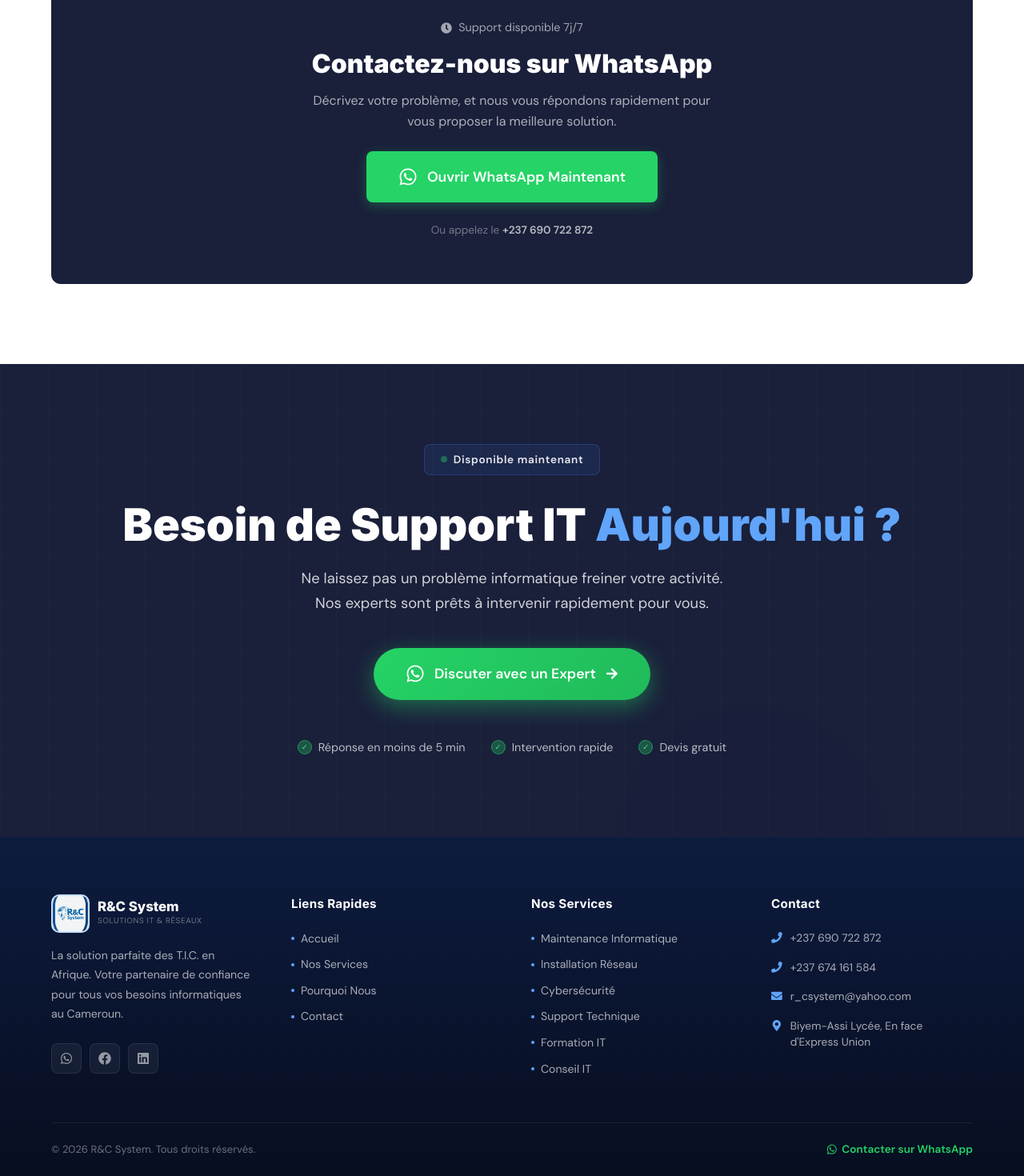
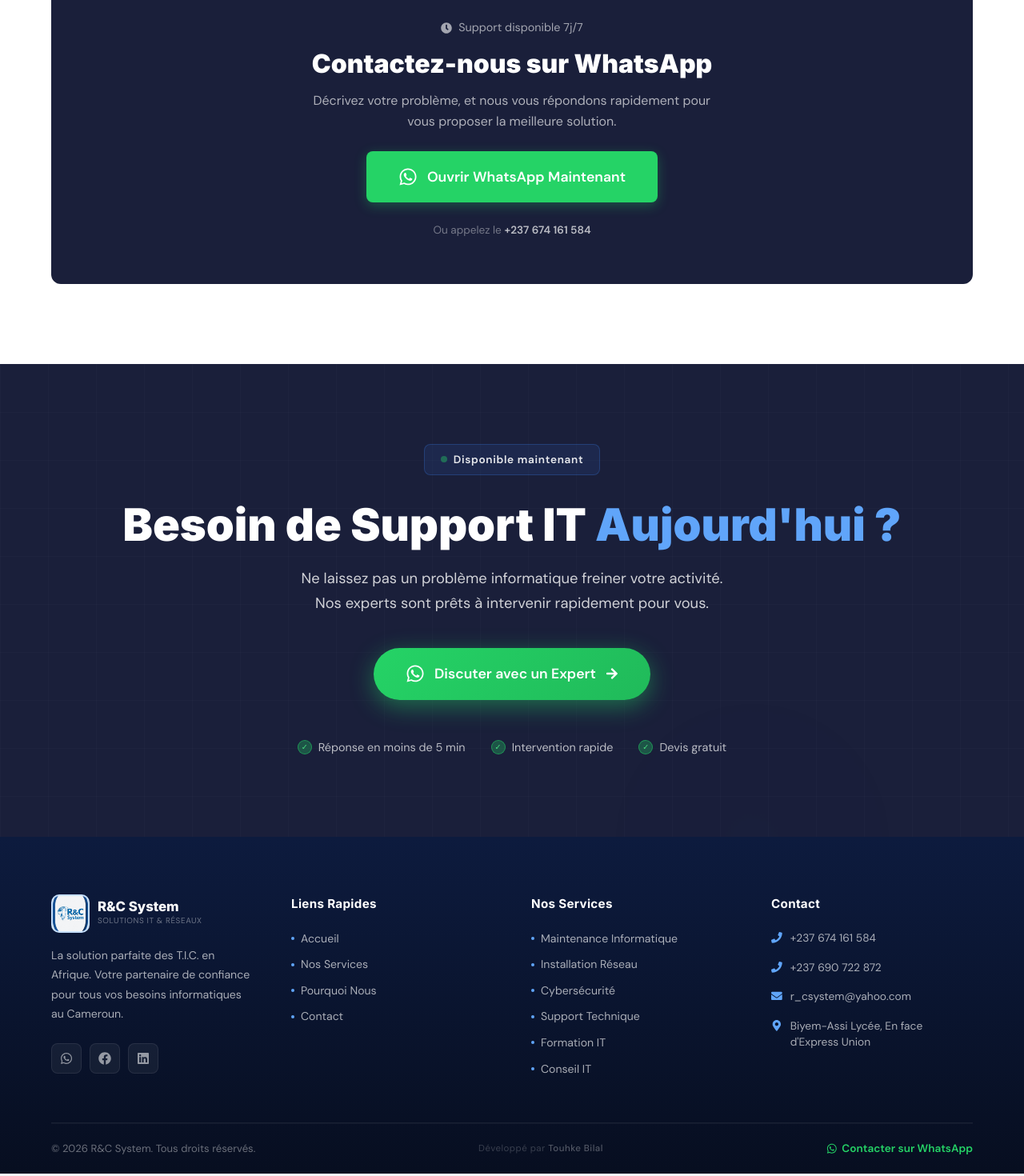
Before and after one commit to Touhke/rc-system, a React (Vite) app: page / in a window 1280 px wide. Shown: the part 7182-8652 px from the top of the page at 80% size. Built offline with nearby package versions, Linux system fonts and the light colour scheme.

Commit message:
fix: correct WhatsApp number + add developer credit

```diff
--- a/src/components/Contact.jsx
+++ b/src/components/Contact.jsx
@@ -40,14 +40,13 @@ export default function Contact() {
           gap: '32px',
           marginBottom: '48px',
         }}>
-          {/* Contact Cards */}
           {[
             {
               icon: <FaPhone />,
               title: 'Téléphone Principal',
               value: PHONE_PRIMARY,
               sub: 'Cliquez pour ouvrir WhatsApp',
-              href: waPhone('237690722872'),
+              href: waPhone('+237 674 161 584'),
               color: '#25D366',
               bg: 'rgba(37,211,102,0.08)',
               border: 'rgba(37,211,102,0.2)',
@@ -57,7 +56,7 @@ export default function Contact() {
               title: 'Téléphone Secondaire',
               value: PHONE_SECONDARY,
               sub: 'Cliquez pour ouvrir WhatsApp',
-              href: waPhone('237674161584'),
+              href: waPhone('+237 690 722 872'),
               color: 'rgb(96, 165, 250)',
               bg: 'rgba(59, 130, 246, 0.08)',
               border: 'rgba(59, 130, 246, 0.2)',
@@ -143,7 +142,6 @@ export default function Contact() {
           marginTop: '48px',
           marginBottom: '48px',
         }}>
-          {/* Location details card */}
           <motion.div
             initial={{ opacity: 0, y: 20 }}
             whileInView={{ opacity: 1, y: 0 }}
@@ -217,7 +215,6 @@ export default function Contact() {
             </a>
           </motion.div>
 
-          {/* Map Frame Card */}
           <motion.div
             initial={{ opacity: 0, y: 20 }}
             whileInView={{ opacity: 1, y: 0 }}
@@ -252,7 +249,7 @@ export default function Contact() {
           </motion.div>
         </div>
 
-        {/* Hours + Main WhatsApp CTA */}
+        {/* WhatsApp CTA */}
         <motion.div
           initial={{ opacity: 0, y: 20 }}
           whileInView={{ opacity: 1, y: 0 }}
@@ -324,6 +321,7 @@ export default function Contact() {
               borderRadius: '8px',
               fontWeight: 700,
               fontSize: '1.1rem',
+              textDecoration: 'none',
               boxShadow: '0 4px 15px rgba(37,211,102,0.3)',
               transition: 'transform 0.2s, box-shadow 0.2s',
             }}
@@ -334,10 +332,16 @@ export default function Contact() {
             Ouvrir WhatsApp Maintenant
           </a>
 
+          {/* ✅ CORRIGÉ : lien WhatsApp au lieu de tel: */}
           <div style={{ color: 'rgba(255,255,255,0.4)', fontSize: '0.85rem' }}>
             Ou appelez le{' '}
-            <a href={`tel:+237690722872`} style={{ color: 'rgba(255,255,255,0.7)', fontWeight: 600 }}>
-              +237 690 722 872
+            <a
+              href={`https://wa.me/237674161584?text=${encodeURIComponent("Bonjour R&C System, je souhaite avoir plus d'informations sur vos services.")}`}
+              target="_blank"
+              rel="noopener noreferrer"
+              style={{ color: 'rgba(255,255,255,0.7)', fontWeight: 600, textDecoration: 'none' }}
+            >
+              +237 674 161 584
             </a>
           </div>
         </motion.div>
--- a/src/components/Footer.jsx
+++ b/src/components/Footer.jsx
@@ -1,12 +1,12 @@
 import { motion } from 'framer-motion';
 import {
   FaWhatsapp, FaEnvelope, FaPhone, FaMapMarkerAlt,
-  FaFacebook, FaLinkedin, FaTwitter,
+  FaFacebook, FaLinkedin,
 } from 'react-icons/fa';
 import { WA_LINK, PHONE_PRIMARY, PHONE_SECONDARY, EMAIL } from '../data/index.js';
 import logo from '../assets/logo.jpg';
 
-const quickLinks   = [
+const quickLinks = [
   { label: 'Accueil',      href: '#home'     },
   { label: 'Nos Services', href: '#services' },
   { label: 'Pourquoi Nous',href: '#why-us'   },
@@ -53,7 +53,6 @@ export default function Footer() {
 
           {/* ── Brand ── */}
           <div>
-            {/* Logo avec image */}
             <a
               href="#home"
               onClick={e => { e.preventDefault(); handleNav('#home'); }}
@@ -66,8 +65,7 @@ export default function Footer() {
               }}
             >
               <div style={{
-                width: '48px',
-                height: '48px',
+                width: '48px', height: '48px',
                 borderRadius: '10px',
                 overflow: 'hidden',
                 border: '2px solid rgba(96,165,250,0.35)',
@@ -77,20 +75,10 @@ export default function Footer() {
                 alignItems: 'center',
                 justifyContent: 'center',
               }}>
-                <img
-                  src={logo}
-                  alt="R&C System"
-                  style={{ width: '100%', height: '100%', objectFit: 'cover' }}
-                />
+                <img src={logo} alt="R&C System" style={{ width: '100%', height: '100%', objectFit: 'cover' }} />
               </div>
               <div>
-                <div style={{
-                  fontFamily: 'var(--font-display, "Syne", sans-serif)',
-                  fontWeight: 800,
-                  color: 'white',
-                  fontSize: '1.05rem',
-                  lineHeight: 1.1,
-                }}>
+                <div style={{ fontFamily: 'var(--font-display, "Syne", sans-serif)', fontWeight: 800, color: 'white', fontSize: '1.05rem', lineHeight: 1.1 }}>
                   R&amp;C System
                 </div>
                 <div style={{ fontSize: '0.62rem', color: 'rgba(255,255,255,0.4)', letterSpacing: '0.06em', textTransform: 'uppercase' }}>
@@ -103,12 +91,11 @@ export default function Footer() {
               La solution parfaite des T.I.C. en Afrique. Votre partenaire de confiance pour tous vos besoins informatiques au Cameroun.
             </p>
 
-            {/* Social */}
             <div style={{ display: 'flex', gap: '10px' }}>
               {[
-                { icon: <FaWhatsapp />, href: WA_LINK,  color: '#25D366' },
-                { icon: <FaFacebook />, href: '#',       color: '#1877F2' },
-                { icon: <FaLinkedin />, href: '#',       color: '#0A66C2' },
+                { icon: <FaWhatsapp />, href: WA_LINK, color: '#25D366' },
+                { icon: <FaFacebook />, href: '#',      color: '#1877F2' },
+                { icon: <FaLinkedin />, href: '#',      color: '#0A66C2' },
               ].map((s, i) => (
                 <a
                   key={i}
@@ -120,26 +107,14 @@ export default function Footer() {
                     borderRadius: '8px',
                     background: 'rgba(255,255,255,0.05)',
                     border: '1px solid rgba(255,255,255,0.08)',
-                    display: 'flex',
-                    alignItems: 'center',
-                    justifyContent: 'center',
+                    display: 'flex', alignItems: 'center', justifyContent: 'center',
                     color: 'rgba(255,255,255,0.55)',
                     fontSize: '1rem',
                     textDecoration: 'none',
                     transition: 'all 0.2s',
                   }}
-                  onMouseEnter={e => {
-                    e.currentTarget.style.background    = s.color;
-                    e.currentTarget.style.color         = 'white';
-                    e.currentTarget.style.borderColor   = s.color;
-                    e.currentTarget.style.transform     = 'translateY(-2px)';
-                  }}
-                  onMouseLeave={e => {
-                    e.currentTarget.style.background    = 'rgba(255,255,255,0.05)';
-                    e.currentTarget.style.color         = 'rgba(255,255,255,0.55)';
-                    e.currentTarget.style.borderColor   = 'rgba(255,255,255,0.08)';
-                    e.currentTarget.style.transform     = 'translateY(0)';
-                  }}
+                  onMouseEnter={e => { e.currentTarget.style.background = s.color; e.currentTarget.style.color = 'white'; e.currentTarget.style.borderColor = s.color; e.currentTarget.style.transform = 'translateY(-2px)'; }}
+                  onMouseLeave={e => { e.currentTarget.style.background = 'rgba(255,255,255,0.05)'; e.currentTarget.style.color = 'rgba(255,255,255,0.55)'; e.currentTarget.style.borderColor = 'rgba(255,255,255,0.08)'; e.currentTarget.style.transform = 'translateY(0)'; }}
                 >
                   {s.icon}
                 </a>
@@ -158,15 +133,7 @@ export default function Footer() {
                   <a
                     href={l.href}
                     onClick={e => { e.preventDefault(); handleNav(l.href); }}
-                    style={{
-                      fontSize: '0.88rem',
-                      color: 'rgba(255,255,255,0.65)',
-                      textDecoration: 'none',
-                      display: 'flex',
-                      alignItems: 'center',
-                      gap: '8px',
-                      transition: 'color 0.2s',
-                    }}
+                    style={{ fontSize: '0.88rem', color: 'rgba(255,255,255,0.65)', textDecoration: 'none', display: 'flex', alignItems: 'center', gap: '8px', transition: 'color 0.2s' }}
                     {...linkHover()}
                   >
                     <span style={{ width: 4, height: 4, borderRadius: '50%', background: 'rgb(96,165,250)', flexShrink: 0 }} />
@@ -189,15 +156,7 @@ export default function Footer() {
                     href={WA_LINK}
                     target="_blank"
                     rel="noopener noreferrer"
-                    style={{
-                      fontSize: '0.88rem',
-                      color: 'rgba(255,255,255,0.65)',
-                      textDecoration: 'none',
-                      display: 'flex',
-                      alignItems: 'center',
-                      gap: '8px',
-                      transition: 'color 0.2s',
-                    }}
+                    style={{ fontSize: '0.88rem', color: 'rgba(255,255,255,0.65)', textDecoration: 'none', display: 'flex', alignItems: 'center', gap: '8px', transition: 'color 0.2s' }}
                     {...linkHover()}
                   >
                     <span style={{ width: 4, height: 4, borderRadius: '50%', background: 'rgb(96,165,250)', flexShrink: 0 }} />
@@ -215,10 +174,11 @@ export default function Footer() {
             </h4>
             <div style={{ display: 'flex', flexDirection: 'column', gap: '14px' }}>
               {[
-                { icon: <FaPhone />,        value: PHONE_PRIMARY,                              href: waPhone('237690722872') },
-                { icon: <FaPhone />,        value: PHONE_SECONDARY,                            href: waPhone('237674161584') },
-                { icon: <FaEnvelope />,     value: EMAIL,                                      href: `mailto:${EMAIL}`       },
-                { icon: <FaMapMarkerAlt />, value: "Biyem-Assi Lycée, En face d'Express Union", href: '#'                    },
+                // ✅ CORRIGÉ : 674161584 en premier (WhatsApp actif)
+                { icon: <FaPhone />,        value: PHONE_PRIMARY,                               href: waPhone('237674161584') },
+                { icon: <FaPhone />,        value: PHONE_SECONDARY,                             href: waPhone('237690722872') },
+                { icon: <FaEnvelope />,     value: EMAIL,                                       href: `mailto:${EMAIL}`       },
+                { icon: <FaMapMarkerAlt />, value: "Biyem-Assi Lycée, En face d'Express Union", href: '#'                     },
               ].map((c, i) => (
                 <a
                   key={i}
@@ -226,14 +186,9 @@ export default function Footer() {
                   target="_blank"
                   rel="noopener noreferrer"
                   style={{
-                    display: 'flex',
-                    alignItems: 'flex-start',
-                    gap: '10px',
-                    fontSize: '0.86rem',
-                    color: 'rgba(255,255,255,0.65)',
-                    textDecoration: 'none',
-                    transition: 'color 0.2s',
-                    lineHeight: 1.5,
+                    display: 'flex', alignItems: 'flex-start', gap: '10px',
+                    fontSize: '0.86rem', color: 'rgba(255,255,255,0.65)',
+                    textDecoration: 'none', transition: 'color 0.2s', lineHeight: 1.5,
                   }}
                   {...linkHover()}
                 >
@@ -247,29 +202,41 @@ export default function Footer() {
 
         {/* ── Bottom bar ── */}
         <div style={{
-          padding: '22px 0',
+          padding: '20px 0',
           display: 'flex',
           alignItems: 'center',
           justifyContent: 'space-between',
           flexWrap: 'wrap',
-          gap: '12px',
+          gap: '8px',
+          borderTop: '1px solid rgba(255,255,255,0.04)',
         }}>
+          {/* Copyright */}
           <p style={{ fontSize: '0.82rem', color: 'rgba(255,255,255,0.4)' }}>
             © {new Date().getFullYear()} R&amp;C System. Tous droits réservés.
           </p>
+
+          {/* ✅ NOUVEAU : Mention développeur — subtile, au centre */}
+          <p style={{
+            fontSize: '0.72rem',
+            color: 'rgba(255,255,255,0.2)',
+            letterSpacing: '0.04em',
+            textAlign: 'center',
+          }}>
+            Développé par{' '}
+            <span style={{ color: 'rgba(255,255,255,0.3)', fontWeight: 500 }}>
+              Touhke Bilal
+            </span>
+          </p>
+
+          {/* WhatsApp link */}
           <a
             href={WA_LINK}
             target="_blank"
             rel="noopener noreferrer"
             style={{
-              display: 'inline-flex',
-              alignItems: 'center',
-              gap: '6px',
-              color: '#25D366',
-              fontSize: '0.85rem',
-              fontWeight: 600,
-              textDecoration: 'none',
-              transition: 'opacity 0.2s',
+              display: 'inline-flex', alignItems: 'center', gap: '6px',
+              color: '#25D366', fontSize: '0.85rem', fontWeight: 600,
+              textDecoration: 'none', transition: 'opacity 0.2s',
             }}
             onMouseEnter={e => e.currentTarget.style.opacity = '0.75'}
             onMouseLeave={e => e.currentTarget.style.opacity = '1'}
--- a/src/data/index.js
+++ b/src/data/index.js
@@ -1,8 +1,8 @@
-export const WA_NUMBER = "237690722872";
+export const WA_NUMBER = "237674161584";
 export const WA_MESSAGE = encodeURIComponent("Bonjour R&C System, je souhaite avoir plus d'informations sur vos services.");
 export const WA_LINK = `https://wa.me/${WA_NUMBER}?text=${WA_MESSAGE}`;
-export const PHONE_PRIMARY = "+237 690 722 872";
-export const PHONE_SECONDARY = "+237 674 161 584";
+export const PHONE_PRIMARY   = "+237 674 161 584";
+export const PHONE_SECONDARY = "+237 690 722 872";
 export const EMAIL = "r_csystem@yahoo.com";
 export const ADDRESS = "Biyem-Assi Lycée, En face d'Express Union, Cameroun";
 
```
